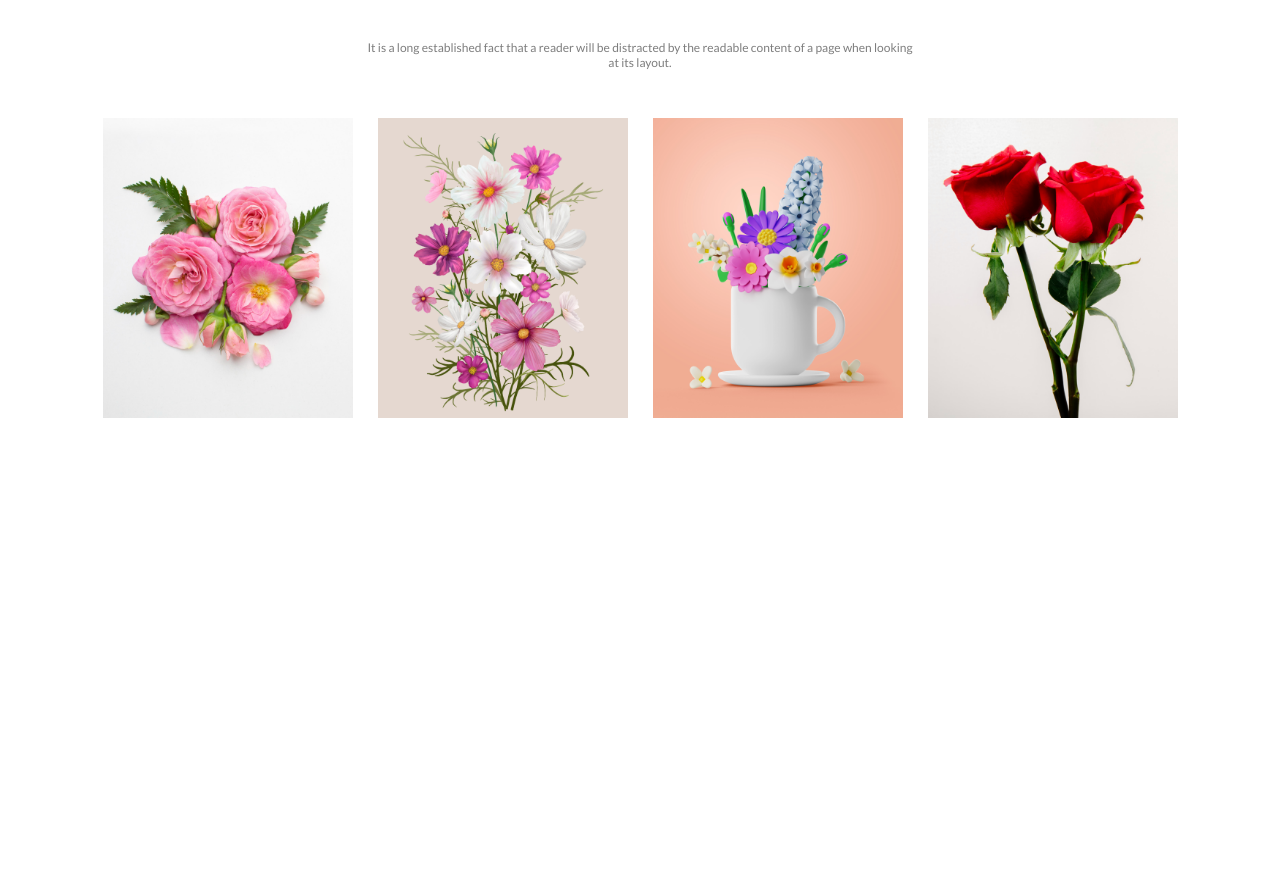
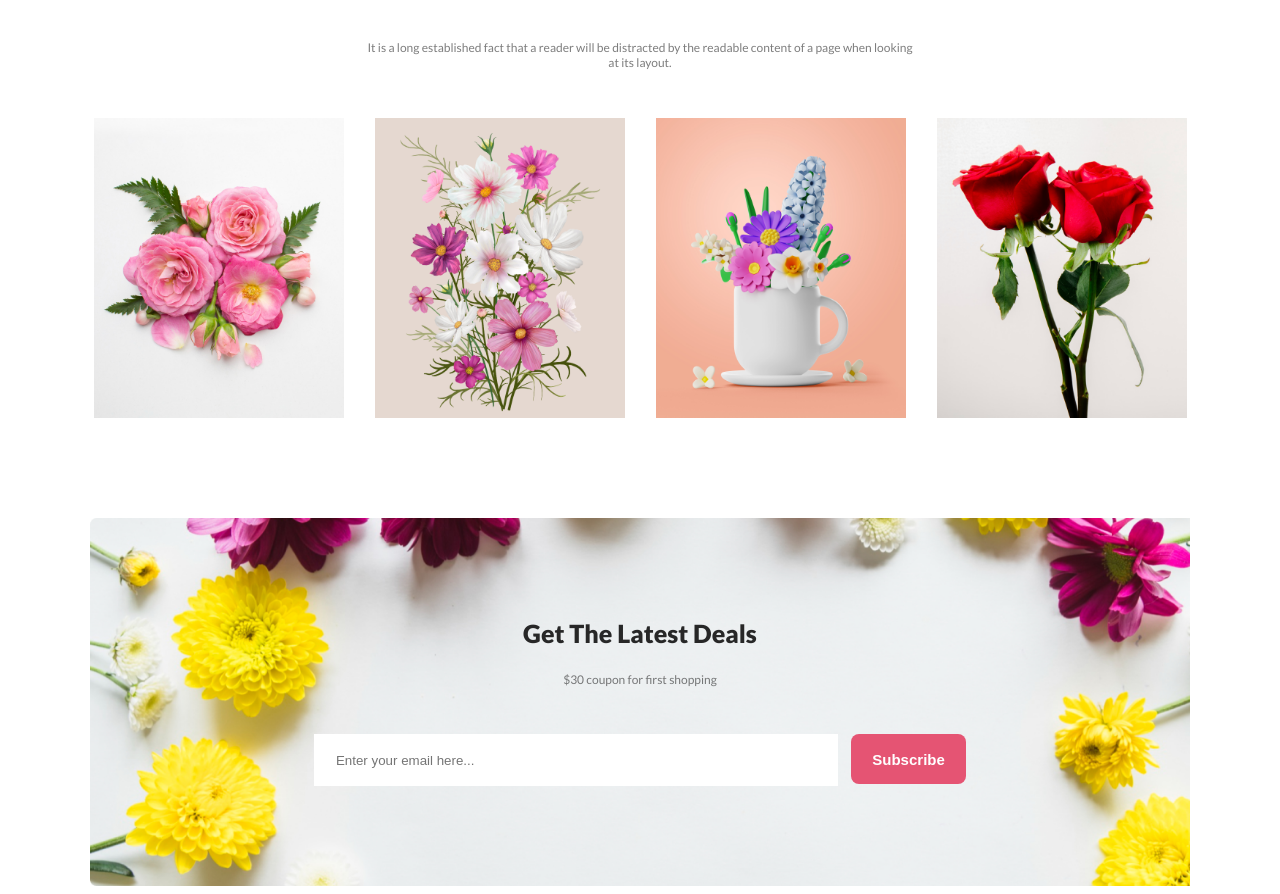
Before and after one commit to Kamrujjaman-Rabin/Flower-Shop-Assignment, a plain HTML site: page index.html in a window 1280 px wide. Shown: the part 1307-2201 px from the top of the page. Before the commit the page ends 1733 px from the top, so only its background shows below. Drawn offline with Linux system fonts and the light colour scheme.

Commit message:
added latest deals section

```diff
--- a/index.html
+++ b/index.html
@@ -50,6 +50,14 @@
                 <img class="ins-img-s" src="./Flower Asset/Rectangle 6.png" alt="">
             </div>
         </section>
+        <!-- Deals Section -->
+        <section class="deals">
+            <h3 class="dl-ttl">Get The Latest Deals</h3>
+            <p class="dl-p">$30 coupon for first shopping</p>
+            <input type="email" name="" placeholder="Enter your email here..." id="">
+            <button class="dl-btn">Subscribe</button>
+        </section>
+
     </main>
     <footer>
 
--- a/styles/shop.css
+++ b/styles/shop.css
@@ -9,6 +9,7 @@ body {
     border: 0;
     color: #FFFFFF;
     font-size: 15px;
+    font-weight: 700;
     padding: 15px 35px;
 }
 
@@ -57,6 +58,7 @@ body {
     display: flex;
     gap: 150px;
     align-items: center;
+    text-align: center;
     margin-top: 100px;
 }
 
@@ -64,16 +66,13 @@ body {
     padding-left: 175px;
 }
 
-.bnr2-ttl{
-    padding-left: 10px;
-}
 
 .bnr2-left-ttl {
     color: #272727;
     font-size: 25px;
     /*half of the bnr*/
     font-weight: 800;
-    width: 400px;
+    width: 410px;
     margin-bottom: 18px;
 }
 
@@ -100,8 +99,11 @@ body {
 /* Instagram section */
 .insta {
     max-width: 1100px;
-    margin: 100px auto auto auto;
+    margin-top: 100px;
+    margin-left: auto;
+    margin-right: auto;
     text-align: center;
+    align-items: center;
 }
 
 .ins-ttl {
@@ -113,17 +115,70 @@ body {
 
 #ins-p {
     color: rgba(39, 39, 39, 0.60);
-    font-size: 12px; same as bnr2-p
+    font-size: 12px;
+    /*same as bnr2-p*/
     font-weight: 400;
     padding: 18px 275px 36px 275px;
 }
 
 .ins-img {
     display: flex;
+    gap: 24px;
+    justify-content: space-around;
 }
 
 .ins-img-s {
     width: 250px;
     height: 300px;
-    margin: 0 auto;
 }
+
+/* deals section */
+.deals {
+    background: url("../deals_background.png");
+    background-size: cover;
+    margin-top: 100px;
+    margin-left: auto;
+    margin-right: auto;
+    max-width: 1100px;
+    text-align: center;
+    align-items: center;
+    padding-top: 100px;
+    padding-bottom: 100px;
+}
+
+.dl-ttl {
+    font-size: 25px;
+    color: #272727;
+    font-weight: 800;
+    padding-bottom: 12px;
+    margin: 0;
+}
+
+.dl-p {
+    margin: none;
+    color: rgba(39, 39, 39, 0.60);
+    font-size: 12px;
+    font-weight: 400;
+    padding-bottom: 35px;
+}
+
+.deals input {
+    width: 500px;
+    height: 50px;
+    border: none;
+    padding-left: 22px;
+    color: rgba(39, 39, 39, 0.60);
+    font-weight: 400;
+}
+
+.dl-btn {
+    width: 115px;
+    height: 50px;
+    border-radius: 8px;
+    background: #E55473;
+    color: #FFF;
+    font-size: 15px;
+    font-weight: 700;
+    border: none;
+    margin-left: 10px;
+}
```
Also changed, not shown: deals_background.png (renamed from Flower Asset/Rectangle 9.png).
